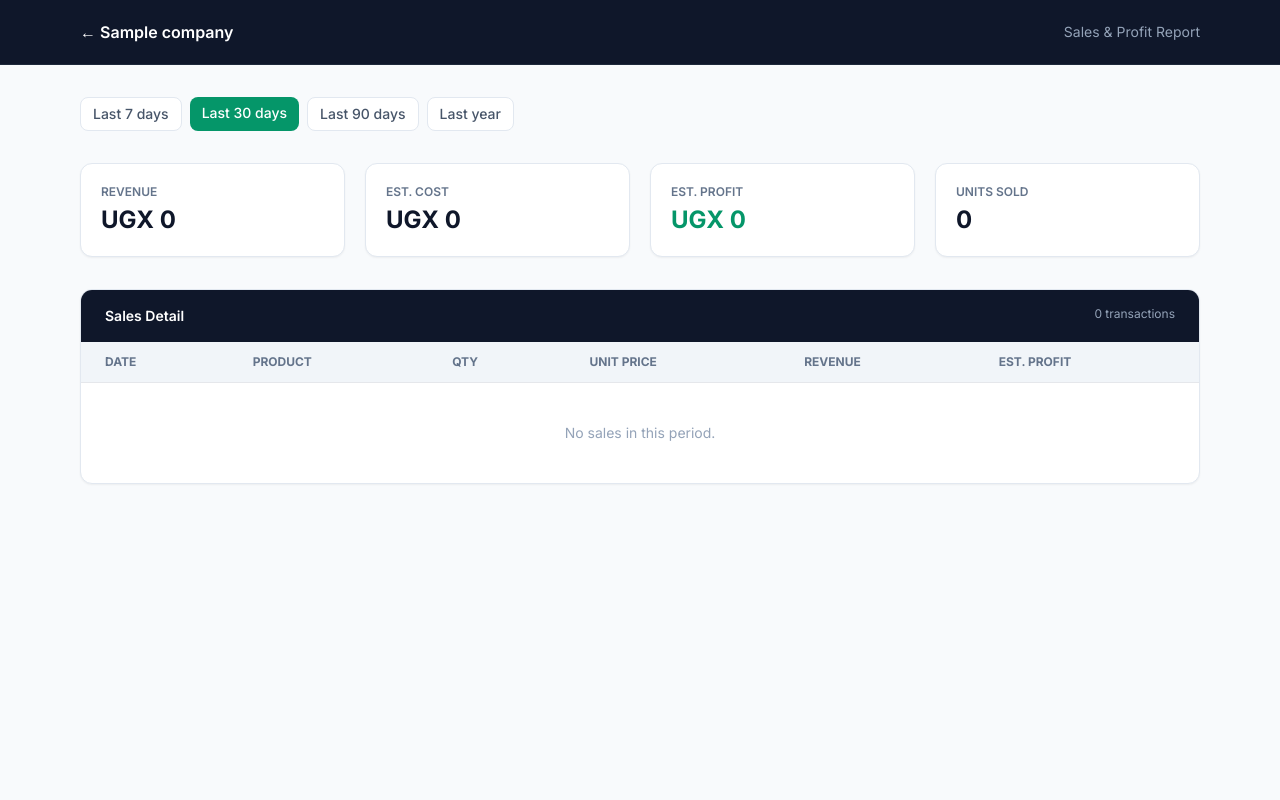
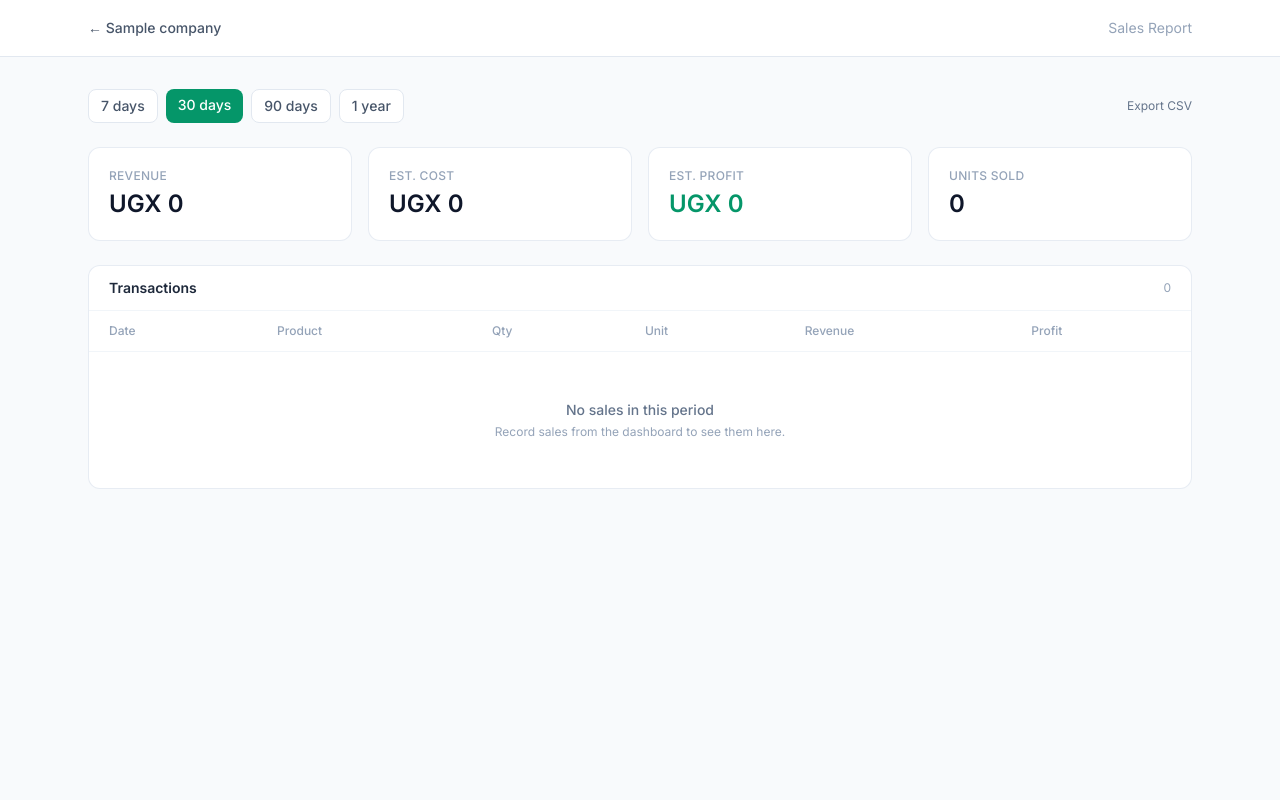
Before and after one commit to lumalabriandouglas-design/cloud_stock_manager, a Django app: page /reports/sales/ in a window 1280 px wide. Run offline with Django 5.2, Linux system fonts and the light colour scheme; a user stored in the database is signed in; tables that the repository leaves empty hold one stand-in row (values such as "Sample post"); some libraries are stand-ins or nearby versions.

Commit message:
Polish remaining pages to match clean professional dashboard style

```diff
--- a/inventory/templates/inventory/sales_report.html
+++ b/inventory/templates/inventory/sales_report.html
@@ -7,80 +7,88 @@
     <title>Sales Report – {{ company.name }}</title>
     <script src="https://cdn.tailwindcss.com"></script>
     <link href="https://fonts.googleapis.com/css2?family=Inter:wght@400;500;600;700&display=swap" rel="stylesheet">
-    <style> body { font-family: 'Inter', sans-serif; } </style>
+    <style> body { font-family: 'Inter', system-ui, sans-serif; } </style>
 </head>
-<body class="bg-slate-50 min-h-screen">
-    <header class="bg-slate-900 border-b border-slate-800">
-        <div class="max-w-6xl mx-auto px-4 h-16 flex items-center justify-between">
-            <a href="{% url 'dashboard' %}" class="text-white font-semibold hover:text-emerald-400">← {{ company.name }}</a>
-            <span class="text-slate-400 text-sm">Sales & Profit Report</span>
+<body class="bg-slate-50 min-h-screen text-slate-800 antialiased">
+
+<header class="bg-white border-b border-slate-200">
+    <div class="max-w-6xl mx-auto px-4 sm:px-6 h-14 flex items-center justify-between">
+        <a href="{% url 'dashboard' %}" class="text-sm font-medium text-slate-600 hover:text-slate-900">← {{ company.name }}</a>
+        <span class="text-sm text-slate-400">Sales Report</span>
     </div>
 </header>
 
-    <main class="max-w-6xl mx-auto px-4 py-8 space-y-8">
-        <!-- Period selector -->
+<main class="max-w-6xl mx-auto px-4 sm:px-6 py-6 sm:py-8 space-y-6">
+
+    <div class="flex flex-wrap items-center justify-between gap-3">
         <div class="flex flex-wrap gap-2">
-            <a href="?days=7" class="px-3 py-1.5 rounded-lg text-sm font-medium {% if days == 7 %}bg-emerald-600 text-white{% else %}bg-white border border-slate-200 text-slate-600 hover:bg-slate-50{% endif %}">Last 7 days</a>
-            <a href="?days=30" class="px-3 py-1.5 rounded-lg text-sm font-medium {% if days == 30 %}bg-emerald-600 text-white{% else %}bg-white border border-slate-200 text-slate-600 hover:bg-slate-50{% endif %}">Last 30 days</a>
-            <a href="?days=90" class="px-3 py-1.5 rounded-lg text-sm font-medium {% if days == 90 %}bg-emerald-600 text-white{% else %}bg-white border border-slate-200 text-slate-600 hover:bg-slate-50{% endif %}">Last 90 days</a>
-            <a href="?days=365" class="px-3 py-1.5 rounded-lg text-sm font-medium {% if days == 365 %}bg-emerald-600 text-white{% else %}bg-white border border-slate-200 text-slate-600 hover:bg-slate-50{% endif %}">Last year</a>
+            <a href="?days=7" class="px-3 py-1.5 rounded-lg text-sm font-medium {% if days == 7 %}bg-emerald-600 text-white{% else %}bg-white border border-slate-200 text-slate-600 hover:bg-slate-50{% endif %}">7 days</a>
+            <a href="?days=30" class="px-3 py-1.5 rounded-lg text-sm font-medium {% if days == 30 %}bg-emerald-600 text-white{% else %}bg-white border border-slate-200 text-slate-600 hover:bg-slate-50{% endif %}">30 days</a>
+            <a href="?days=90" class="px-3 py-1.5 rounded-lg text-sm font-medium {% if days == 90 %}bg-emerald-600 text-white{% else %}bg-white border border-slate-200 text-slate-600 hover:bg-slate-50{% endif %}">90 days</a>
+            <a href="?days=365" class="px-3 py-1.5 rounded-lg text-sm font-medium {% if days == 365 %}bg-emerald-600 text-white{% else %}bg-white border border-slate-200 text-slate-600 hover:bg-slate-50{% endif %}">1 year</a>
+        </div>
+        <a href="{% url 'export_sales_csv' %}?days={{ days }}" class="text-xs text-slate-500 hover:text-emerald-600 transition">Export CSV</a>
     </div>
 
-        <!-- Summary cards -->
-        <div class="grid grid-cols-1 md:grid-cols-4 gap-5">
-            <div class="bg-white p-5 rounded-xl border border-slate-200 shadow-sm">
-                <p class="text-xs font-semibold text-slate-500 uppercase">Revenue</p>
-                <p class="text-2xl font-bold text-slate-900 mt-1">UGX {{ total_revenue|intcomma }}</p>
+    <div class="grid grid-cols-2 lg:grid-cols-4 gap-3 sm:gap-4">
+        <div class="bg-white rounded-xl border border-slate-200/80 p-4 sm:p-5">
+            <p class="text-[11px] sm:text-xs font-medium text-slate-400 uppercase tracking-wide">Revenue</p>
+            <p class="mt-1 text-xl sm:text-2xl font-semibold text-slate-900">UGX {{ total_revenue|intcomma }}</p>
         </div>
-            <div class="bg-white p-5 rounded-xl border border-slate-200 shadow-sm">
-                <p class="text-xs font-semibold text-slate-500 uppercase">Est. Cost</p>
-                <p class="text-2xl font-bold text-slate-900 mt-1">UGX {{ total_cost|intcomma }}</p>
+        <div class="bg-white rounded-xl border border-slate-200/80 p-4 sm:p-5">
+            <p class="text-[11px] sm:text-xs font-medium text-slate-400 uppercase tracking-wide">Est. Cost</p>
+            <p class="mt-1 text-xl sm:text-2xl font-semibold text-slate-900">UGX {{ total_cost|intcomma }}</p>
         </div>
-            <div class="bg-white p-5 rounded-xl border border-slate-200 shadow-sm">
-                <p class="text-xs font-semibold text-slate-500 uppercase">Est. Profit</p>
-                <p class="text-2xl font-bold mt-1 {% if total_profit >= 0 %}text-emerald-600{% else %}text-rose-600{% endif %}">UGX {{ total_profit|intcomma }}</p>
+        <div class="bg-white rounded-xl border border-slate-200/80 p-4 sm:p-5">
+            <p class="text-[11px] sm:text-xs font-medium text-slate-400 uppercase tracking-wide">Est. Profit</p>
+            <p class="mt-1 text-xl sm:text-2xl font-semibold {% if total_profit >= 0 %}text-emerald-600{% else %}text-rose-600{% endif %}">UGX {{ total_profit|intcomma }}</p>
         </div>
-            <div class="bg-white p-5 rounded-xl border border-slate-200 shadow-sm">
-                <p class="text-xs font-semibold text-slate-500 uppercase">Units Sold</p>
-                <p class="text-2xl font-bold text-slate-900 mt-1">{{ total_qty }}</p>
+        <div class="bg-white rounded-xl border border-slate-200/80 p-4 sm:p-5">
+            <p class="text-[11px] sm:text-xs font-medium text-slate-400 uppercase tracking-wide">Units Sold</p>
+            <p class="mt-1 text-xl sm:text-2xl font-semibold text-slate-900">{{ total_qty }}</p>
         </div>
     </div>
 
-        <!-- Sales table -->
-        <div class="bg-white rounded-xl border border-slate-200 shadow-sm overflow-hidden">
-            <div class="px-6 py-4 bg-slate-900 flex justify-between">
-                <h2 class="text-white font-semibold text-sm">Sales Detail</h2>
-                <span class="text-xs text-slate-400">{{ sales|length }} transactions</span>
+    <div class="bg-white rounded-xl border border-slate-200/80 overflow-hidden">
+        <div class="px-4 sm:px-5 py-3 border-b border-slate-100 flex justify-between items-center">
+            <h2 class="text-sm font-semibold text-slate-800">Transactions</h2>
+            <span class="text-xs text-slate-400">{{ sales|length }}</span>
         </div>
         <div class="overflow-x-auto">
-                <table class="w-full text-sm text-left">
-                    <thead class="bg-slate-100 text-xs uppercase text-slate-500 border-b">
-                        <tr>
-                            <th class="px-6 py-3">Date</th>
-                            <th class="px-6 py-3">Product</th>
-                            <th class="px-6 py-3">Qty</th>
-                            <th class="px-6 py-3">Unit Price</th>
-                            <th class="px-6 py-3">Revenue</th>
-                            <th class="px-6 py-3">Est. Profit</th>
+            <table class="w-full text-sm">
+                <thead>
+                    <tr class="text-left text-xs text-slate-400 border-b border-slate-100">
+                        <th class="px-4 sm:px-5 py-3 font-medium">Date</th>
+                        <th class="px-4 sm:px-5 py-3 font-medium">Product</th>
+                        <th class="px-4 sm:px-5 py-3 font-medium">Qty</th>
+                        <th class="px-4 sm:px-5 py-3 font-medium hidden sm:table-cell">Unit</th>
+                        <th class="px-4 sm:px-5 py-3 font-medium">Revenue</th>
+                        <th class="px-4 sm:px-5 py-3 font-medium">Profit</th>
                     </tr>
                 </thead>
-                    <tbody class="divide-y">
+                <tbody class="divide-y divide-slate-50">
                     {% for s in sales %}
-                        <tr class="hover:bg-slate-50">
-                            <td class="px-6 py-3 text-slate-500">{{ s.sales_date|date:"d M Y H:i" }}</td>
-                            <td class="px-6 py-3 font-medium">{{ s.item.name }}</td>
-                            <td class="px-6 py-3">{{ s.quantity_sold }}</td>
-                            <td class="px-6 py-3 font-mono text-xs">UGX {{ s.sell_price|intcomma }}</td>
-                            <td class="px-6 py-3 font-mono text-xs">UGX {{ s.line_total|intcomma }}</td>
-                            <td class="px-6 py-3 font-mono text-xs {% if s.estimated_profit >= 0 %}text-emerald-600{% else %}text-rose-600{% endif %}">UGX {{ s.estimated_profit|intcomma }}</td>
+                    <tr class="hover:bg-slate-50/80">
+                        <td class="px-4 sm:px-5 py-3 text-slate-500 text-xs">{{ s.sales_date|date:"d M Y H:i" }}</td>
+                        <td class="px-4 sm:px-5 py-3 font-medium text-slate-900">{{ s.item.name }}</td>
+                        <td class="px-4 sm:px-5 py-3">{{ s.quantity_sold }}</td>
+                        <td class="px-4 sm:px-5 py-3 font-mono text-xs text-slate-500 hidden sm:table-cell">{{ s.sell_price|intcomma }}</td>
+                        <td class="px-4 sm:px-5 py-3 font-mono text-xs">{{ s.line_total|intcomma }}</td>
+                        <td class="px-4 sm:px-5 py-3 font-mono text-xs {% if s.estimated_profit >= 0 %}text-emerald-600{% else %}text-rose-600{% endif %}">{{ s.estimated_profit|intcomma }}</td>
                     </tr>
                     {% empty %}
-                        <tr><td colspan="6" class="px-6 py-10 text-center text-slate-400">No sales in this period.</td></tr>
+                    <tr>
+                        <td colspan="6" class="px-5 py-12 text-center">
+                            <p class="text-slate-500 text-sm font-medium">No sales in this period</p>
+                            <p class="text-slate-400 text-xs mt-1">Record sales from the dashboard to see them here.</p>
+                        </td>
+                    </tr>
                     {% endfor %}
                 </tbody>
             </table>
         </div>
     </div>
+
 </main>
 </body>
 </html>
```
Also changed, not shown: inventory/templates/inventory/edit_item.html (+34 -29 lines), inventory/templates/inventory/manage_categories.html (+31 -24 lines), inventory/templates/inventory/platform_create_business.html (+48 -63 lines), inventory/templates/inventory/register.html (+23 -21 lines), inventory/templates/inventory/setup_company.html (+20 -34 lines), inventory/templates/registration/login.html (+18 -16 lines). Lines whose indentation alone changed are shown as unchanged.
